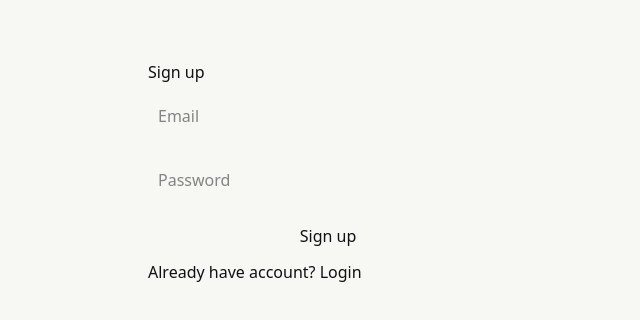
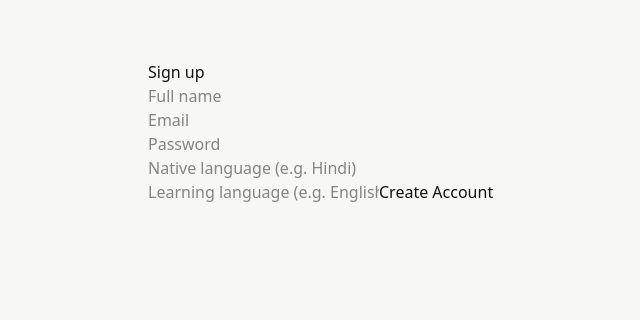
Before and after one commit to mb9081517-pixel/LanguageTalk, a Next.js app: page /signup in a window 1280 px wide. Shown: the top 320 px of the page, without its empty margins (312-952 px from the left). Built offline with nearby package versions, Linux system fonts and the light colour scheme; no server answers.

Commit message:
Update page.tsx

```diff
--- a/app/signup/page.tsx
+++ b/app/signup/page.tsx
@@ -1,36 +1,102 @@
 "use client"
+
 import { useState } from "react"
 import { createClient } from "@/lib/supabase/client"
 import { useRouter } from "next/navigation"
 
 export default function SignupPage() {
+  const [name, setName] = useState("")
   const [email, setEmail] = useState("")
   const [password, setPassword] = useState("")
+  const [nativeLanguage, setNativeLanguage] = useState("")
+  const [learningLanguage, setLearningLanguage] = useState("")
   const [msg, setMsg] = useState("")
+
   const router = useRouter()
   const supabase = createClient()
 
   async function handleSignup(e: any) {
     e.preventDefault()
     setMsg("Creating account...")
-    const { error } = await supabase.auth.signUp({ email, password })
-    if (error) setMsg(error.message)
-    else {
-      setMsg("Account created! Please login.")
-      router.push("/login")
+
+    const { data, error } = await supabase.auth.signUp({
+      email,
+      password,
+    })
+
+    if (error) {
+      setMsg(error.message)
+      return
     }
+
+    if (data.user && data.session) {
+      const { error: profileError } = await supabase
+        .from("profiles")
+        .insert({
+          id: data.user.id,
+          full_name: name,
+          native_language: nativeLanguage,
+          learning_language: learningLanguage,
+        })
+
+      if (profileError) {
+        setMsg(profileError.message)
+        return
+      }
+    }
+
+    setMsg("Account created successfully!")
+    router.push("/login")
   }
 
   return (
-    <div style={{maxWidth:400, margin:"40px auto", padding:20}}>
+    <main style={{ maxWidth: 400, margin: "40px auto", padding: 20 }}>
       <h1>Sign up</h1>
+
       <form onSubmit={handleSignup}>
-        <input placeholder="Email" value={email} onChange={e=>setEmail(e.target.value)} style={{width:"100%",padding:10,margin:"10px 0"}} />
-        <input type="password" placeholder="Password" value={password} onChange={e=>setPassword(e.target.value)} style={{width:"100%",padding:10,margin:"10px 0"}} />
-        <button type="submit" style={{width:"100%",padding:12}}>Sign up</button>
+        <input
+          placeholder="Full name"
+          value={name}
+          onChange={(e) => setName(e.target.value)}
+          required
+        />
+
+        <input
+          placeholder="Email"
+          type="email"
+          value={email}
+          onChange={(e) => setEmail(e.target.value)}
+          required
+        />
+
+        <input
+          placeholder="Password"
+          type="password"
+          value={password}
+          onChange={(e) => setPassword(e.target.value)}
+          required
+        />
+
+        <input
+          placeholder="Native language (e.g. Hindi)"
+          value={nativeLanguage}
+          onChange={(e) => setNativeLanguage(e.target.value)}
+          required
+        />
+
+        <input
+          placeholder="Learning language (e.g. English)"
+          value={learningLanguage}
+          onChange={(e) => setLearningLanguage(e.target.value)}
+          required
+        />
+
+        <button type="submit">
+          Create Account
+        </button>
       </form>
+
       <p>{msg}</p>
-      <a href="/login">Already have account? Login</a>
-    </div>
+    </main>
   )
-}
+          }
```
